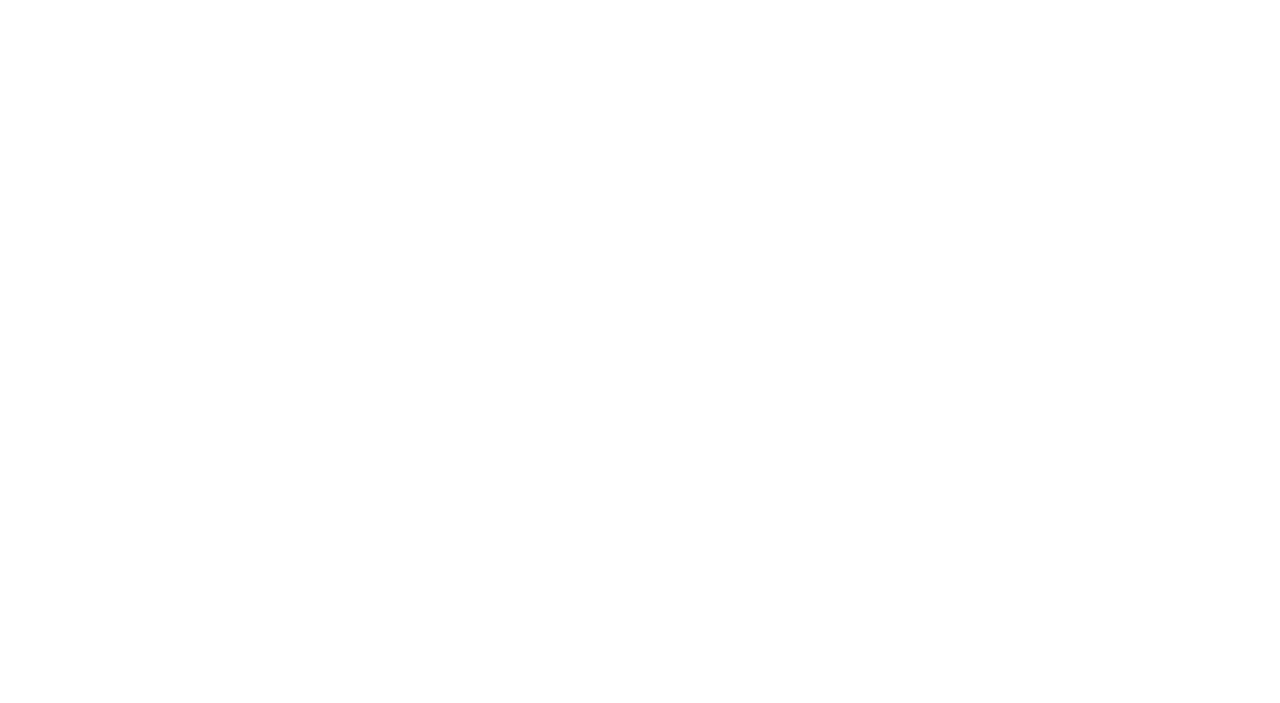
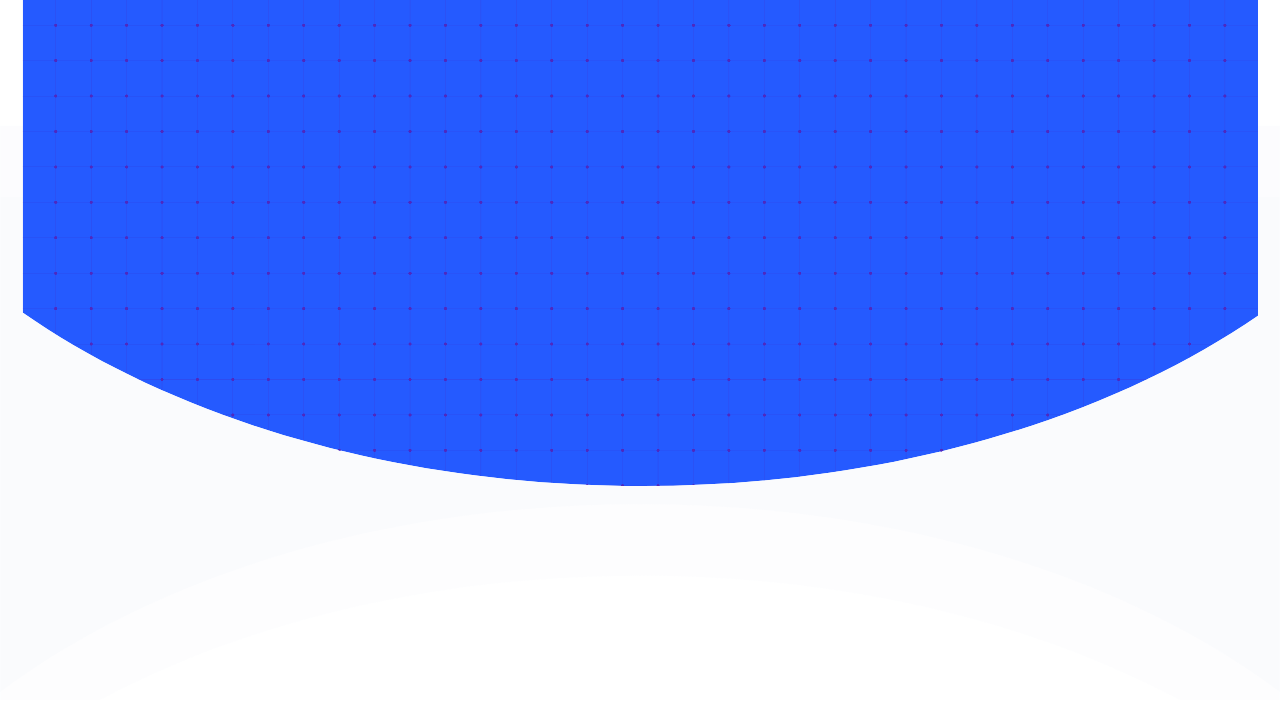
Before and after one commit to FelipePilz/projeto-frontend-final, a plain HTML site: page index.html in a window 1280 px wide. Drawn offline with Linux system fonts and the light colour scheme.

Commit message:
Added background image and all images

```diff
--- a/index.html
+++ b/index.html
@@ -18,5 +18,15 @@
         <link href="style.css" rel="stylesheet" />
         <title>Meu Projeto Final!</title>
     </head>
-    <body></body>
+    <body>
+        <section class="main">
+            <div class="center">
+                <div class="menu">
+                    <div class="logo-menu">
+                        <a href=""><img /></a>
+                    </div>
+                </div>
+            </div>
+        </section>
+    </body>
 </html>
--- a/style.css
+++ b/style.css
@@ -4,3 +4,18 @@
     box-sizing: border-box;
     font-family: "Raleway", sans-serif;
 }
+
+.center {
+    display: flex;
+    max-width: 1100px;
+    padding: 0 2%;
+    margin: 0 auto;
+}
+
+section.main {
+    background-image: url("images/bg.svg");
+    background-position: center;
+    background-size: cover;
+    min-height: 700px;
+    padding: 20px 0 80px 0;
+}
```
Also changed, not shown: images/bg.svg (added), images/logo.svg (added), images/mockup.svg (added).
